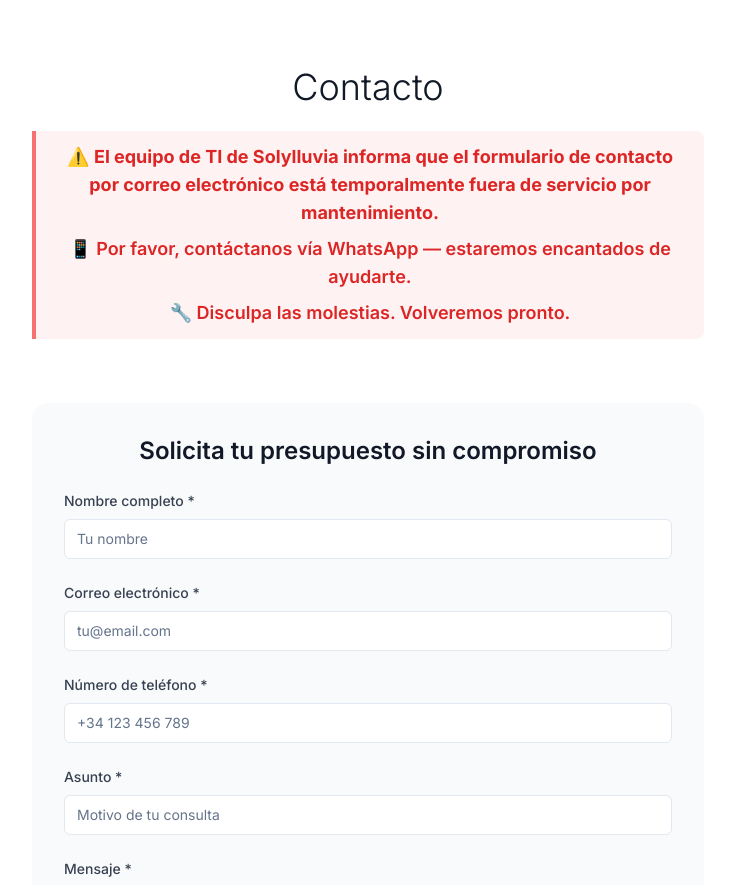
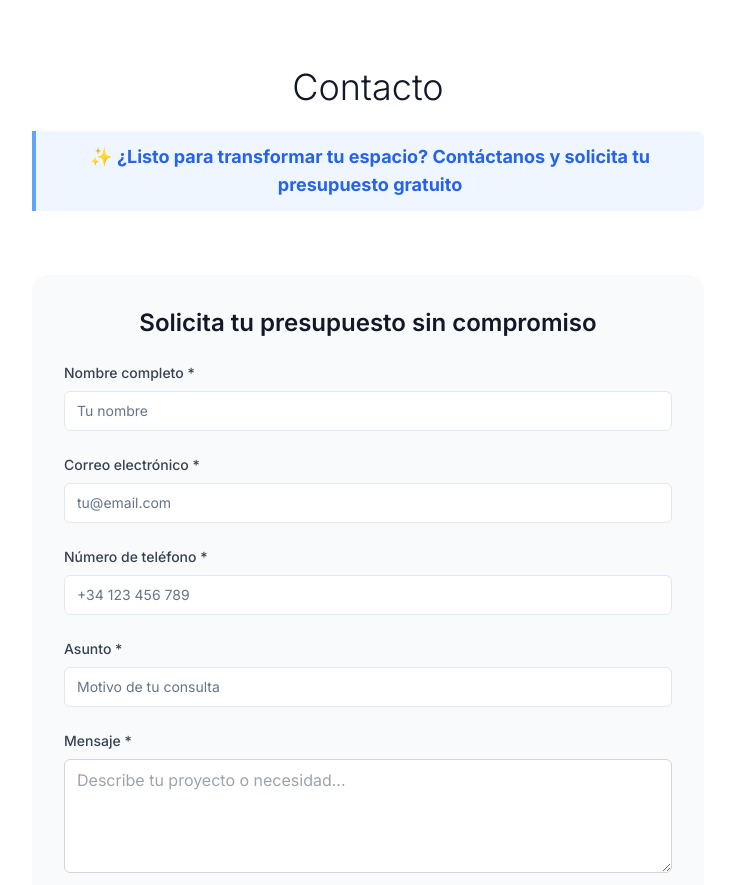
Before and after one commit to Filho18/sol-y-lluvia-landing, a React (Vite) app: page / in a window 1280 px wide. Shown: the part 2720-3605 px from the top of the page, without its empty margins (272-1007 px from the left). Built offline with nearby package versions, Linux system fonts and the light colour scheme.

Commit message:
Restaurar título do formulário
Restaurado o título original do formulário de contato para "¿Listo para transformar tu espacio? Contáctanos y solicita tu presupuesto gratuito."

```diff
--- a/src/components/ContactSection.tsx
+++ b/src/components/ContactSection.tsx
@@ -70,10 +70,8 @@ const ContactSection = () => {
           <h2 className="text-3xl lg:text-4xl font-light text-gray-900 mb-6">
             Contacto
           </h2>
-          <div className="text-lg text-red-600 font-semibold max-w-2xl mx-auto bg-red-50 border-l-4 border-red-400 px-4 py-3 rounded-r-lg">
-            <p className="mb-2">⚠️ <strong>El equipo de TI de Solylluvia informa que el formulario de contacto por correo electrónico está temporalmente fuera de servicio por mantenimiento.</strong></p>
-            <p className="mb-2">📱 Por favor, contáctanos vía WhatsApp — estaremos encantados de ayudarte.</p>
-            <p>🔧 Disculpa las molestias. Volveremos pronto.</p>
+          <div className="text-lg text-blue-600 font-semibold max-w-2xl mx-auto bg-blue-50 border-l-4 border-blue-400 px-4 py-3 rounded-r-lg">
+            <p>✨ <strong>¿Listo para transformar tu espacio? Contáctanos y solicita tu presupuesto gratuito</strong></p>
           </div>
         </div>
 
```
